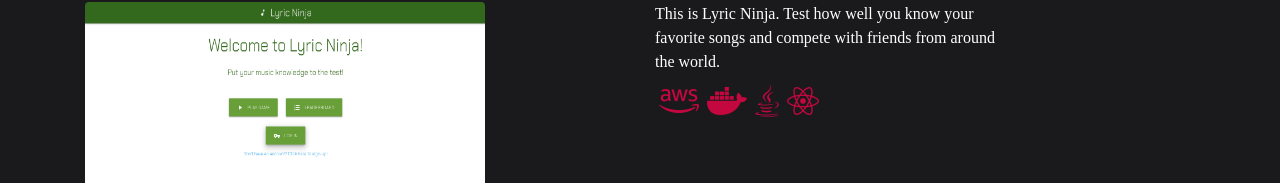
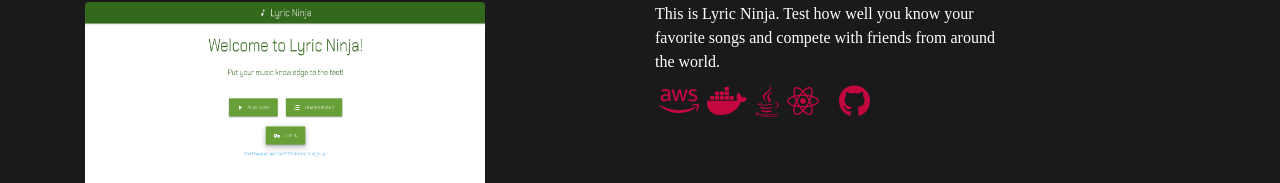
Before and after one commit to joshigwe777/ReactPortfolio, a React (Create React App) app in the folder myprojectpage/: page /myprojectpage/portfolio in a window 1280 px wide. Shown: the part 282-465 px from the top of the page. Built offline with nearby package versions, Linux system fonts and the light colour scheme; a web font is replaced by a local one.

Commit message:
link to git

```diff
--- a/myprojectpage/src/components/Project.js
+++ b/myprojectpage/src/components/Project.js
@@ -13,6 +13,7 @@ function Project() {
                     <i className="fa-brands fa-2xl mx-1 fa-docker"></i>
                     <i className="fa-brands fa-2xl mx-1 fa-java"></i>
                     <i className="fa-brands fa-2xl mx-1 fa-react"></i>
+                    <a href="https://github.com/joshigwe777/lyric-ninja" target="_blank"><i className="fa-brands mx-3 fa-2xl fa-github"></i></a>
                 </div>
 
             </div>
```
